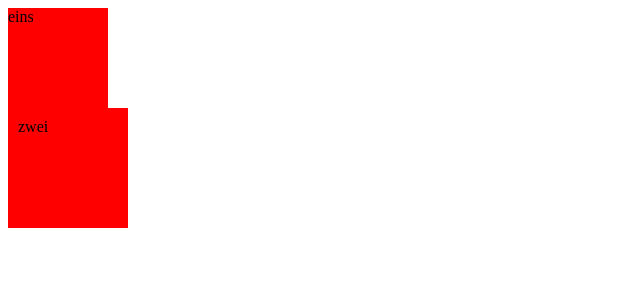
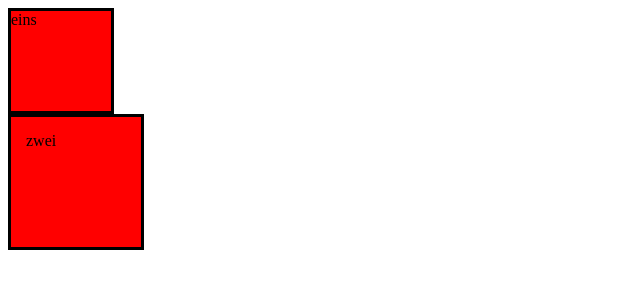
Before and after one commit to andrejbsvc/swp, a plain HTML site: page Box sizing/boxsizing.html in a window 1280 px wide. Shown: the whole page, without its empty margins (0-640 px from the left). Drawn offline with Linux system fonts and the light colour scheme.

Commit message:
added box sizing and finished the Video

```diff
--- a/Box sizing/boxsizing.html
+++ b/Box sizing/boxsizing.html
@@ -5,14 +5,19 @@
     <meta name="viewport" content="width=device-width, initial-scale=1.0">
     <title>Document</title>
     <style>
+
+        *{
+            box-sizing: content-box;
+        }
         div {
             height: 100px;
             width: 100px;
             background-color: red;
+            border-style: solid;
         }
 
         .second {
-            padding: 10px;
+            padding: 15px;
         }
     </style>
 </head>
```
